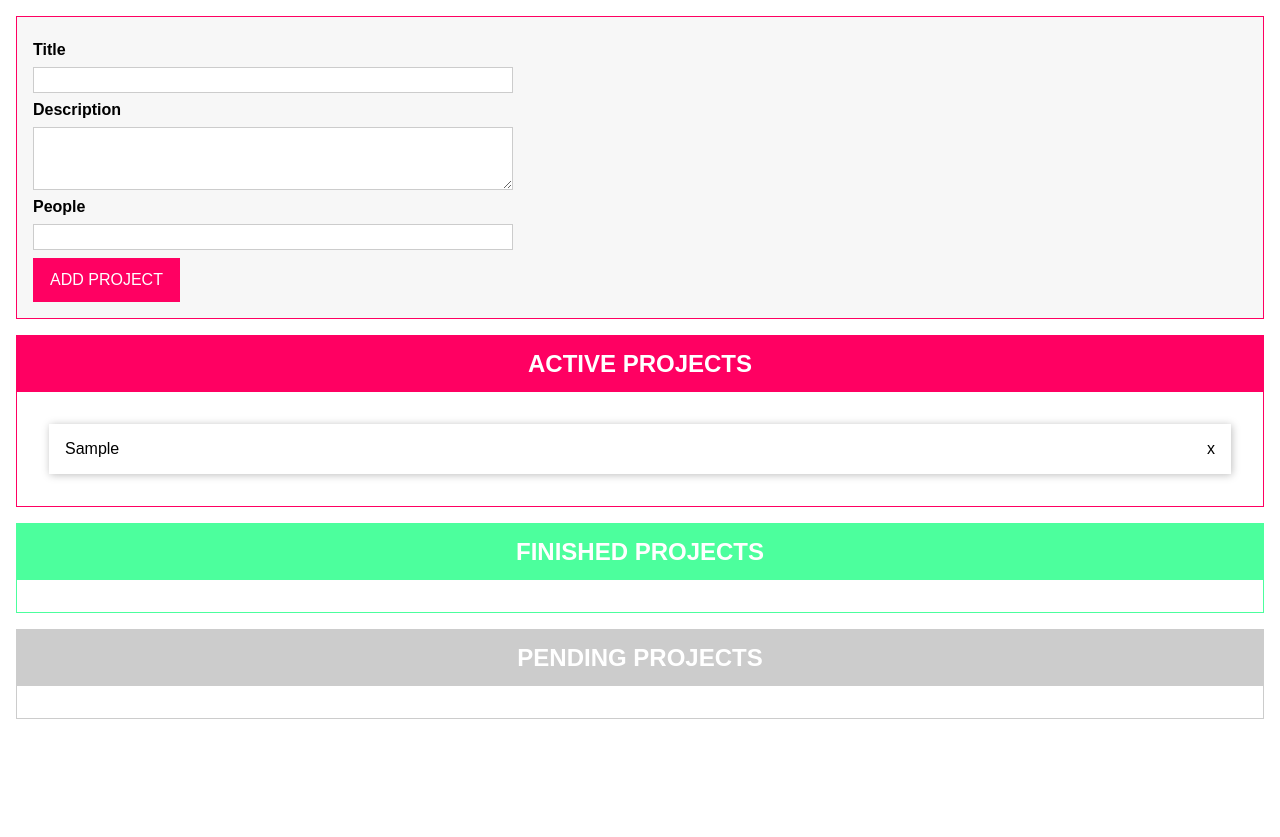
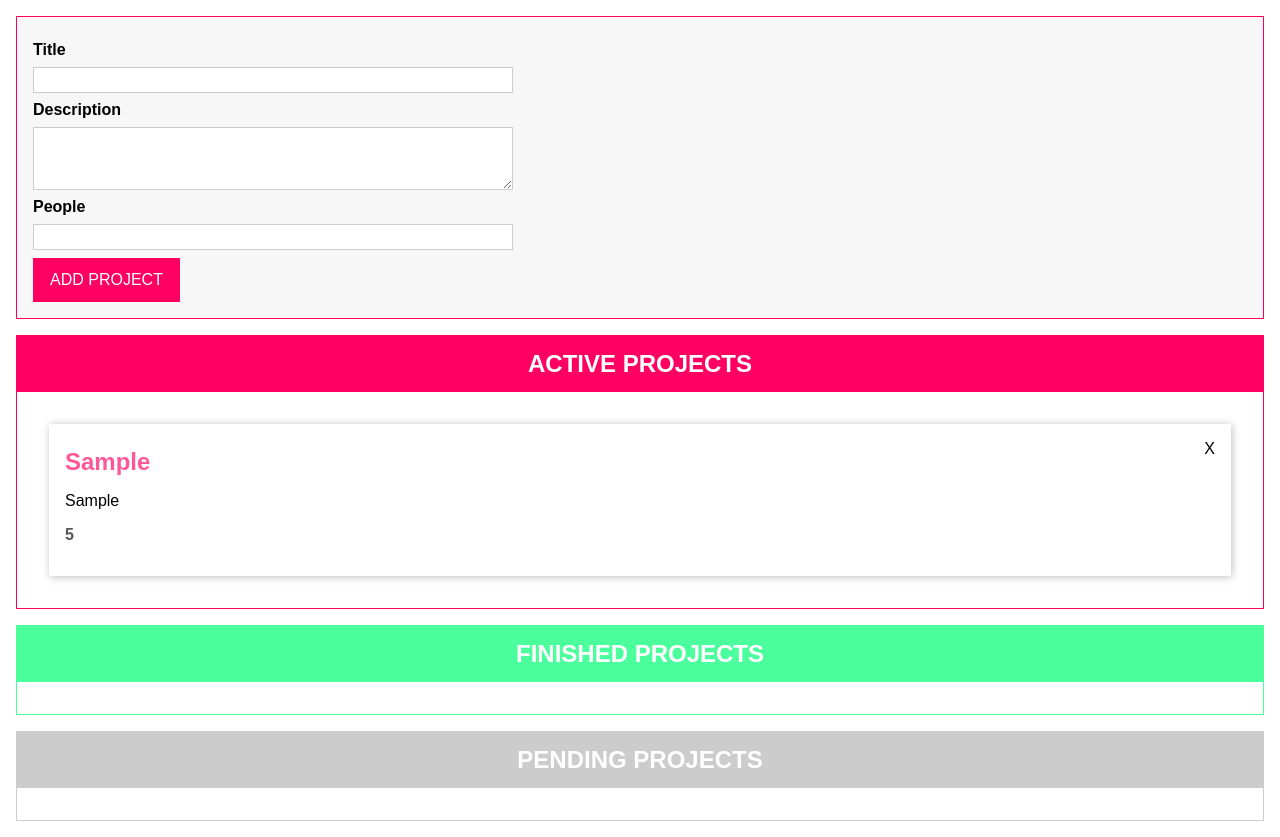
Before and after one commit to asolyma/Drag-Drop-TS, a website built with Parcel: page src/index.html in a window 1280 px wide. Both pictures are taken after typing "Sample", "Sample", "5" into the empty fields and a click on the button "ADD PROJECT". Before the commit the page ends 800 px from the top, so only its background shows below. Built offline with nearby package versions, Linux system fonts and the light colour scheme.

Commit message:
added drag and drop functionality

```diff
--- a/src/Project.ts
+++ b/src/Project.ts
@@ -1,9 +1,10 @@
+import { bindThis } from "./bindThis";
 import { Component } from "./Component";
-import { AddedProject } from "./Types";
+import { AddedProject, Draggable } from "./Types";
 
 export class Project
   extends Component<HTMLLIElement, HTMLUListElement>
-  implements AddedProject
+  implements AddedProject, Draggable
 {
   title: string;
   description: string;
@@ -20,16 +21,52 @@ export class Project
     this.status = project.status;
     this.id = project.id;
     this.renderComponent();
+    this.configure();
+  }
+  @bindThis
+  dragstarthandler(event: DragEvent): void {
+    event.dataTransfer!.setData("text/plain", this.id);
+    event.dataTransfer!.effectAllowed = "move";
+  }
+  @bindThis
+  dragEndhandler(event: DragEvent): void {
+    console.log("dragend");
+  }
+
+  configure() {
+    this.element.addEventListener("dragstart", this.dragstarthandler);
+    this.element.addEventListener("dragend", this.dragEndhandler);
   }
   renderComponent(): void {
-    this.target.innerHTML = "";
+    const closing = document.createElement("span");
+    closing.classList.add("close");
+    closing.innerText = "X";
+    if (this.status == "active") {
+      this.element.append(closing);
+    }
 
-    this.element.innerHTML = `${this.title} <span class ="close">x</span>`;
-    this.element.id = this.title;
+    const projectTitle = this.element.querySelector("h2");
+    if (projectTitle) {
+      projectTitle.innerText = this.title;
+      this.element.append(projectTitle);
+    }
+    const projectDescription = this.element.querySelector("p");
+    if (projectDescription) {
+      projectDescription.innerText = this.description;
+      this.element.append(projectDescription);
+    }
+    const projectPersons = this.element.querySelector("h3");
+    if (projectPersons) {
+      projectPersons.innerText = `${this.people}`; //`${this.people}`;
+      this.element.append(projectPersons);
+    }
+
+    this.element.id = this.id;
     const close = this.element.querySelector(".close");
+
     if (close) {
       close.addEventListener("click", () => console.log("should close"));
     }
-    this.target.append(this.element);
+    this.target.appendChild(this.element);
   }
 }
--- a/src/ProjectList.ts
+++ b/src/ProjectList.ts
@@ -1,16 +1,26 @@
+import { bindThis } from "./bindThis";
 import { Component } from "./Component";
 import { Project } from "./Project";
 import { State } from "./State";
+import { Dragtarget } from "./Types";
 
-export class ProjectList extends Component<HTMLElement, HTMLDivElement> {
+export class ProjectList
+  extends Component<HTMLElement, HTMLDivElement>
+  implements Dragtarget
+{
   private type: "active" | "finished" | "pending";
   assignedProjects: Project[];
 
   constructor(type: "active" | "finished" | "pending") {
     super("project-list", "section", "app");
+
     this.type = type;
+    this.assignedProjects = [];
     this.element.id = `${this.type}-projects`;
-    this.assignedProjects = [];
+
+    this.element.addEventListener("dragover", this.dragoverHandler);
+    this.element.addEventListener("dragleave", this.dragLeavehandler);
+    this.element.addEventListener("drop", this.dropHandler);
 
     State.getInstance().addListener((projects) => {
       const relevantProject = projects.filter((proj) => {
@@ -22,9 +32,11 @@ export class ProjectList extends Component<HTMLElement, HTMLDivElement> {
           return proj.status == "pending";
         }
       });
+
       this.assignedProjects = relevantProject;
       this.renderComponent();
     });
+
     if (this.element) {
       const projUl = this.element.querySelector("ul");
       const projHeader = this.element.querySelector("h2");
@@ -38,7 +50,35 @@ export class ProjectList extends Component<HTMLElement, HTMLDivElement> {
       }
     }
   }
+  @bindThis
+  dragoverHandler(event: DragEvent): void {
+    if (event.dataTransfer && event.dataTransfer.types[0] === "text/plain") {
+      event.preventDefault();
+      this.element.classList.add("droppable");
+    } else {
+      throw new Error("no data on data transfer object ");
+    }
+  }
+  @bindThis
+  dropHandler(event: DragEvent): void {
+    if (event.dataTransfer) {
+      const id = event.dataTransfer.getData("text/plain");
+      State.getInstance().moveProject(id, this.type);
+      this.element.classList.remove("droppable");
+    } else {
+      throw new Error("no data on the data transfer Object");
+    }
+  }
+  @bindThis
+  dragLeavehandler(): void {
+    this.element.classList.remove("droppable");
+  }
+
   renderComponent(): void {
+    const projUl = this.element.querySelector("ul");
+    if (projUl) {
+      projUl.innerHTML = "";
+    }
     this.assignedProjects.map((prj) => {
       new Project(prj);
     });
--- a/src/State.ts
+++ b/src/State.ts
@@ -31,9 +31,18 @@ export class State {
       id: `${v4()}`,
       status: "active",
     };
-    const addedProject = new Project(project);
+    // const addedProject = new Project(project);
+    this.projects.push(<Project>project);
+    for (const listener of this.listeners) {
+      listener(this.projects.slice());
+    }
+  }
 
-    this.projects.push(addedProject);
+  moveProject(ProjID: string, status: "active" | "finished" | "pending"): void {
+    const found = this.projects.find((prj) => prj.id === ProjID);
+    if (found) {
+      found.status = status;
+    }
     for (const listener of this.listeners) {
       listener(this.projects.slice());
     }
--- a/src/index.html
+++ b/src/index.html
@@ -32,7 +32,11 @@
       </form>
     </template>
     <template id="single-project">
-      <li id="project" draggable="true"><span class="close">x</span></li>
+      <li id="project" draggable="true">
+        <h2 id="title"></h2>
+        <h3 id="people"></h3>
+        <p id="description"></p>
+      </li>
     </template>
     <template id="project-list">
       <section draggable="true" class="projects">
@@ -42,6 +46,6 @@
         <ul></ul>
       </section>
     </template>
-    <div id="app">NOT-RENDERED</div>
+    <div id="app">Loading....</div>
   </body>
 </html>
```
Also changed, not shown: src/Types.ts (+11 -0 lines).
